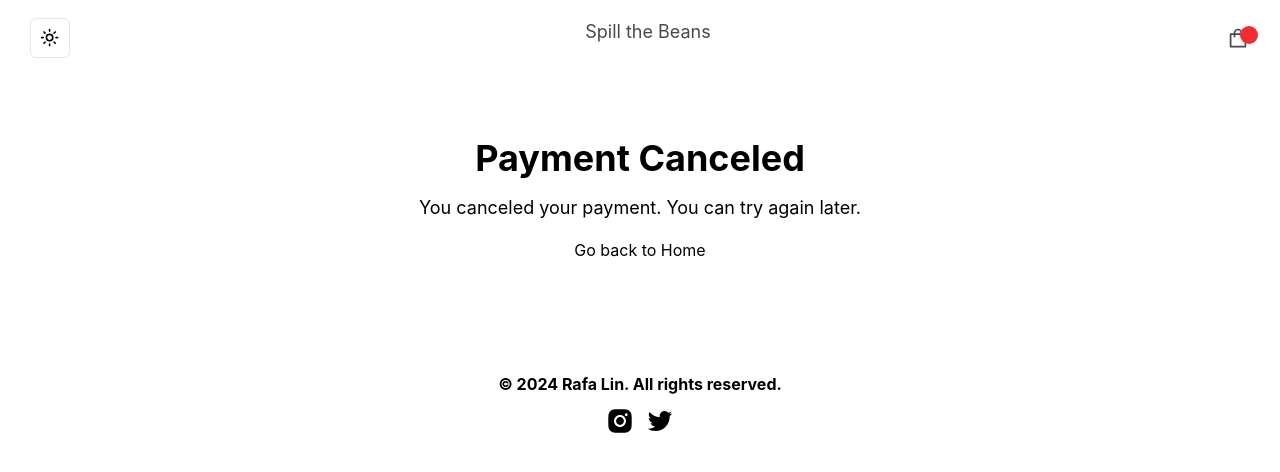
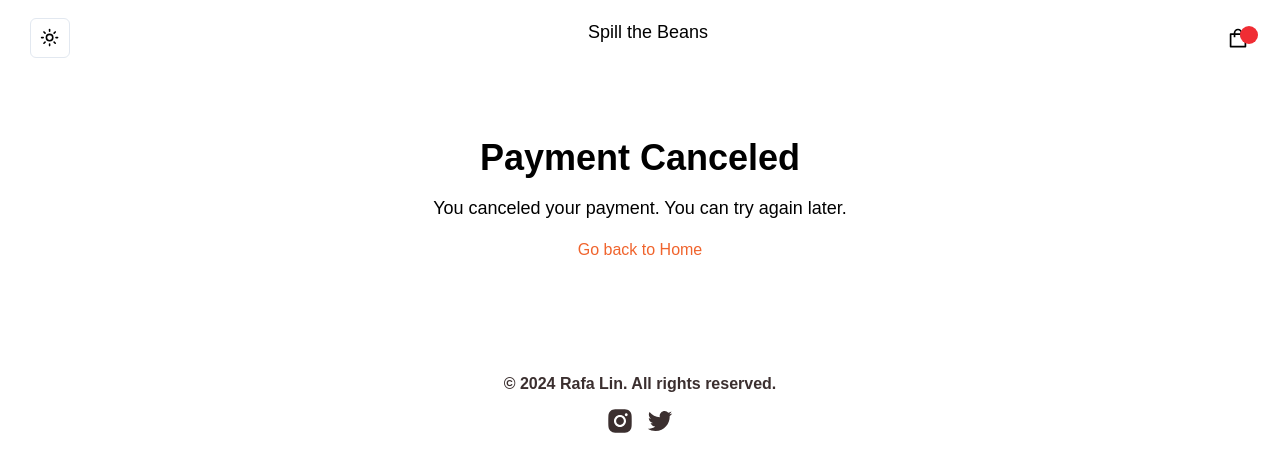
Before and after one commit to rafalin0/spillthebeans, a Next.js app: page /canceled in a window 1280 px wide. Shown: the top 472 px of the page. Built offline with nearby package versions, Linux system fonts and the light colour scheme; no server answers.

Commit message:
style: add CSS variables to global stylesheet and Tailwind config updates

```diff
--- a/app/globals.css
+++ b/app/globals.css
@@ -5,28 +5,78 @@
 @layer base {
   :root {
     --radius: 0.5rem;
+
+    /* Background Colors */
+    --color-bg1: 250, 245, 237;
+    --color-bg2: 226, 218, 203;
+    --color-bg3: 238, 211, 174;
+    --color-bg4: 248, 248, 243;
+    --color-bg5: 255, 189, 89;
+    --color-bg6: 255, 255, 255;
+
+    /* Foreground Colors */
+    --color-fg1: 59, 47, 47;
+    --color-fg2: 94, 74, 74;
+    --color-fg3: 123, 94, 87;
+    --color-fg4: 155, 121, 109;
+    --color-fg5: 240, 100, 45;
+    --color-fg6: 59, 47, 47;
+
+    /* Modifier Colors */
+    --color-mg1: 49, 168, 49;
+    --color-mg2: 240, 45, 52;
+    --color-mg3: 209, 196, 177;
   }
+
+  /* Dark Mode Variables */
+  .dark {
+    /* Background Colors */
+    --color-bg1: 10, 8, 7;
+    --color-bg2: 62, 46, 35;
+    --color-bg3: 34, 22, 20;
+    --color-bg4: 25, 24, 24;
+    --color-bg5: 95, 48, 13;
+    --color-bg6: 0, 0, 0;
+
+    /* Foreground Colors */
+    --color-fg1: 221, 159, 104;
+    --color-fg2: 189, 135, 87;
+    --color-fg3: 150, 120, 105;
+    --color-fg4: 130, 100, 80;
+    --color-fg5: 255, 80, 80;
+    --color-fg6: 150, 120, 105;
+
+    /* Modifier Colors */
+    --color-mg1: 52, 177, 46;
+    --color-mg2: 230, 60, 70;
+    --color-mg3: 59, 57, 57;
+  }
+
+  /* Global Styles */
   html,
   body,
   * {
     @apply p-0 m-0 box-border;
-    font-family:
-      -apple-system,
-      BlinkMacSystemFont,
-      Segoe UI,
-      Roboto,
-      Oxygen,
-      Ubuntu,
-      Cantarell,
-      Fira Sans,
-      Droid Sans,
-      Helvetica Neue,
-      sans-serif;
+    font-family: inherit;
   }
-  ::-webkit-scrollbar {
-    width: 0px;
+
+  /* Default Font Application */
+  * {
+    @apply font-body;
   }
+
+  /* Links */
   a {
     @apply text-inherit no-underline;
   }
+
+  /* Buttons */
+  button {
+    @apply font-semibold;
+  }
+
+  /* Scrollbar */
+  ::-webkit-scrollbar {
+    width: 0;
+  }
 }
--- a/tailwind.config.ts
+++ b/tailwind.config.ts
@@ -1,8 +1,9 @@
 import type { Config } from "tailwindcss";
 import { fontFamily } from "tailwindcss/defaultTheme";
+import { PluginAPI } from "tailwindcss/types/config";
 
 const config: Config = {
-  darkMode: ["class"],
+  darkMode: "class",
   content: [
     "./pages/**/*.{js,ts,jsx,tsx,mdx}",
     "./components/**/*.{js,ts,jsx,tsx,mdx}",
@@ -11,21 +12,26 @@ const config: Config = {
   theme: {
     extend: {
       colors: {
-        background: "var(--background)",
-        foreground: "var(--foreground)",
-        color: {
-          1: "#B17457",
-          2: "#BF935B",
-          3: "#A47343",
-          4: "#845333",
-          5: "#6F4323",
-          6: "#543114",
-          7: "#351F17",
-          8: "#4A4947",
-          9: "#FAF7F0",
-          10: "#D8D2C2",
-          11: "#C9BAA1",
-          12: "#DCDCDC",
+        bg: {
+          1: "rgb(var(--color-bg1))",
+          2: "rgb(var(--color-bg2))",
+          3: "rgb(var(--color-bg3))",
+          4: "rgb(var(--color-bg4))",
+          5: "rgb(var(--color-bg5))",
+          6: "rgb(var(--color-bg6))",
+        },
+        fg: {
+          1: "rgb(var(--color-fg1))",
+          2: "rgb(var(--color-fg2))",
+          3: "rgb(var(--color-fg3))",
+          4: "rgb(var(--color-fg4))",
+          5: "rgb(var(--color-fg5))",
+          6: "rgb(var(--color-fg6))",
+        },
+        mg: {
+          1: "rgb(var(--color-mg1))",
+          2: "rgb(var(--color-mg2))",
+          3: "rgb(var(--color-mg3))",
         },
       },
       borderRadius: {
@@ -34,9 +40,9 @@ const config: Config = {
         sm: "calc(var(--radius) - 4px)",
       },
       fontFamily: {
-        sans: ["var(--font-sora)", ...fontFamily.sans],
-        code: "var(--font-code)",
-        grotesk: "var(--font-grotesk)",
+        body: ["Montserrat", "sans-serif"],
+        monts: ["Montserrat", "sans-serif"],
+        playfair: ["Playfair Display", "serif"],
       },
       keyframes: {
         marquee: {
@@ -46,9 +52,32 @@ const config: Config = {
       },
       animation: {
         marquee: "marquee 15s linear infinite",
+        "scale-hover": "transform 500ms ease-in-out",
+      },
+      backgroundImage: {
+        "radial-gradient":
+          "radial-gradient(circle, rgba(var(--color-bg3),1) 0%, rgba(var(--color-bg2),1) 100%)",
+        "rg-hover":
+          "radial-gradient(circle, rgba(var(--color-bg5),1) 0%, rgba(var(--color-fg5),1) 100%)",
       },
     },
   },
-  plugins: [require("tailwindcss-animate")],
+  plugins: [
+    require("tailwindcss-animate"),
+    function ({ addUtilities }: PluginAPI) {
+      addUtilities({
+        ".dark-image": {
+          "@apply dark:grayscale dark:invert": {},
+        },
+        ".scale-hover": {
+          transition: "transform 500ms ease",
+          transform: "scale(1)",
+          "&:hover": {
+            transform: "scale(1.25)",
+          },
+        },
+      });
+    },
+  ],
 };
 export default config;
```
